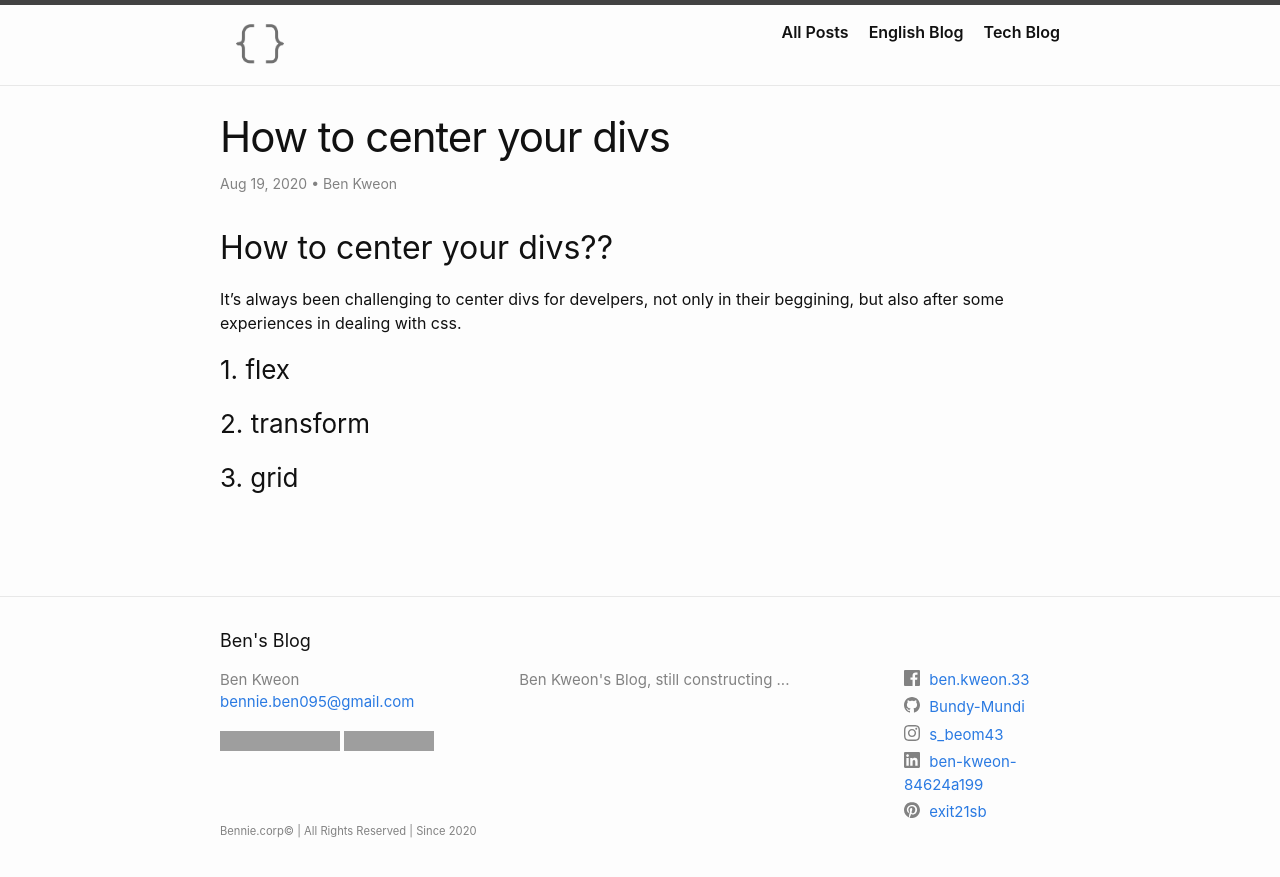
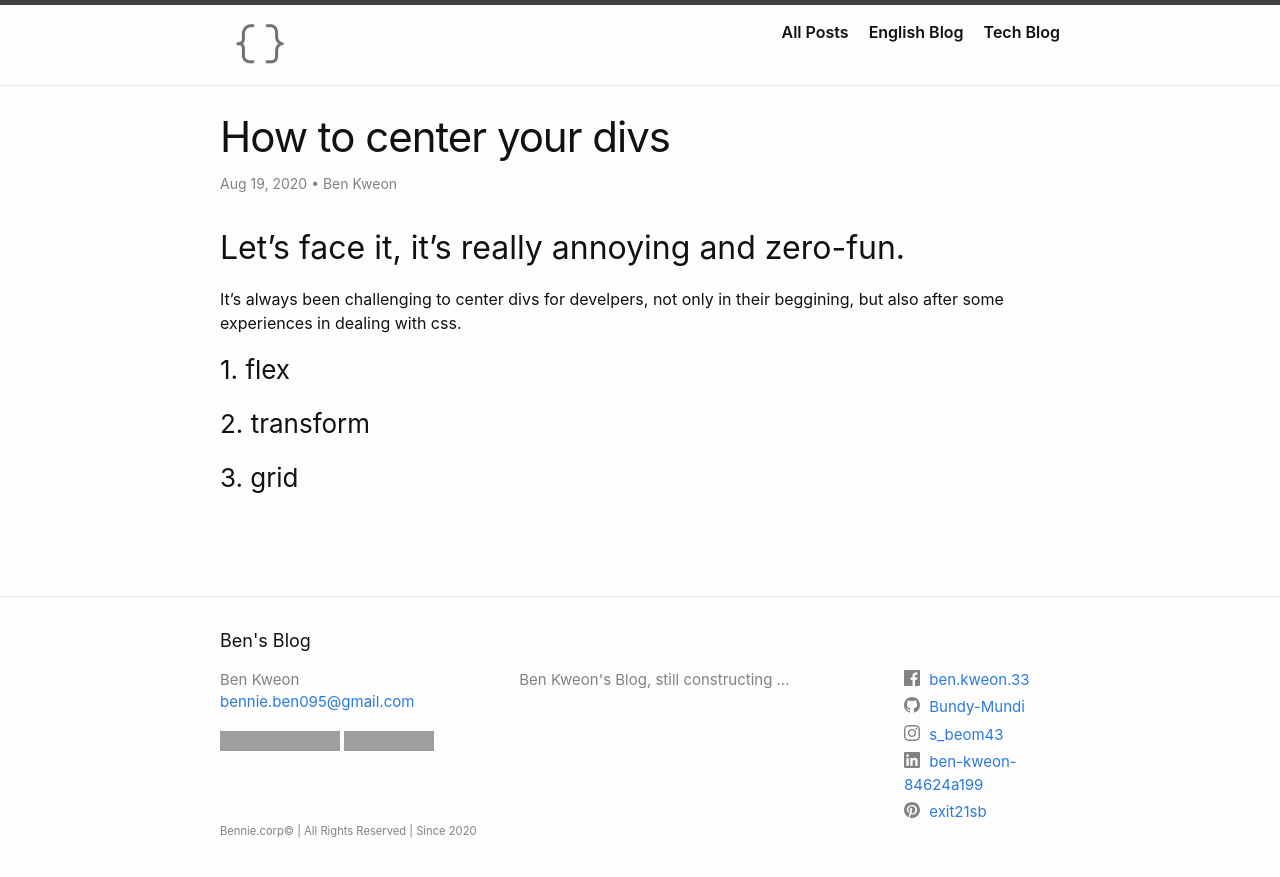
Before and after one commit to Bundy-Mundi/ben, a Jekyll site: the page built from docs/categories/tech/css/_posts/2020-08-19-20200819_how-to-center.markdown, in a window 1280 px wide. Shown: the top 877 px of the page. Built offline with Jekyll 4.4.1, drawn with Linux system fonts in a browser that asks for light colours; nearby versions of some CDN libraries; grey boxes are pictures that could not be loaded.

Commit message:
Update 2020-08-19-20200819_how-to-center.markdown

```diff
--- a/docs/categories/tech/css/_posts/2020-08-19-20200819_how-to-center.markdown
+++ b/docs/categories/tech/css/_posts/2020-08-19-20200819_how-to-center.markdown
@@ -3,11 +3,11 @@ layout: post
 title:  "How to center your divs"
 date:   2020-08-19 16:06:00 +0900
 author: Ben Kweon
-big_category: tech
-sub_category: css
+big_category: "tech"
+sub_category: "css"
 ---
 
-## How to center your divs??
+## Let's face it, it's really annoying and zero-fun.
 
 It's always been challenging to center divs for develpers, not only in their beggining, but also after some experiences in dealing with css.
 
```
